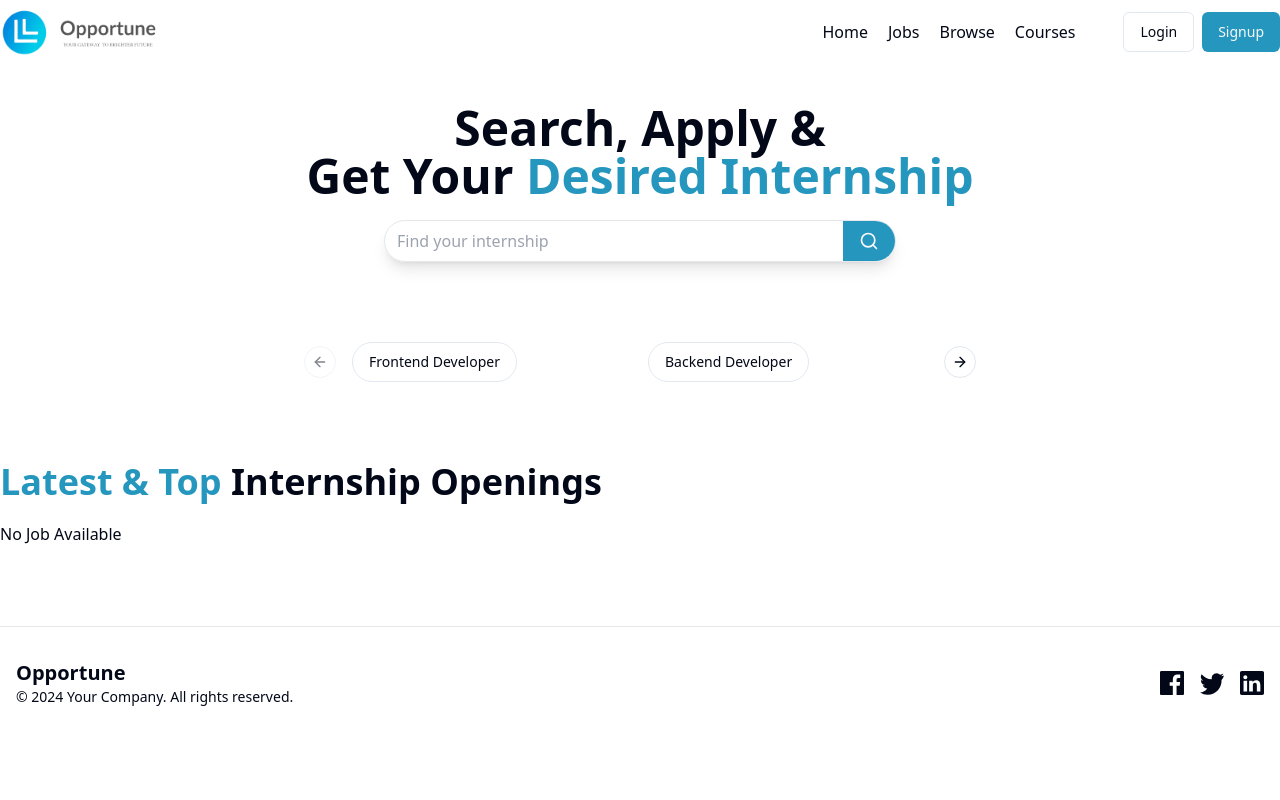
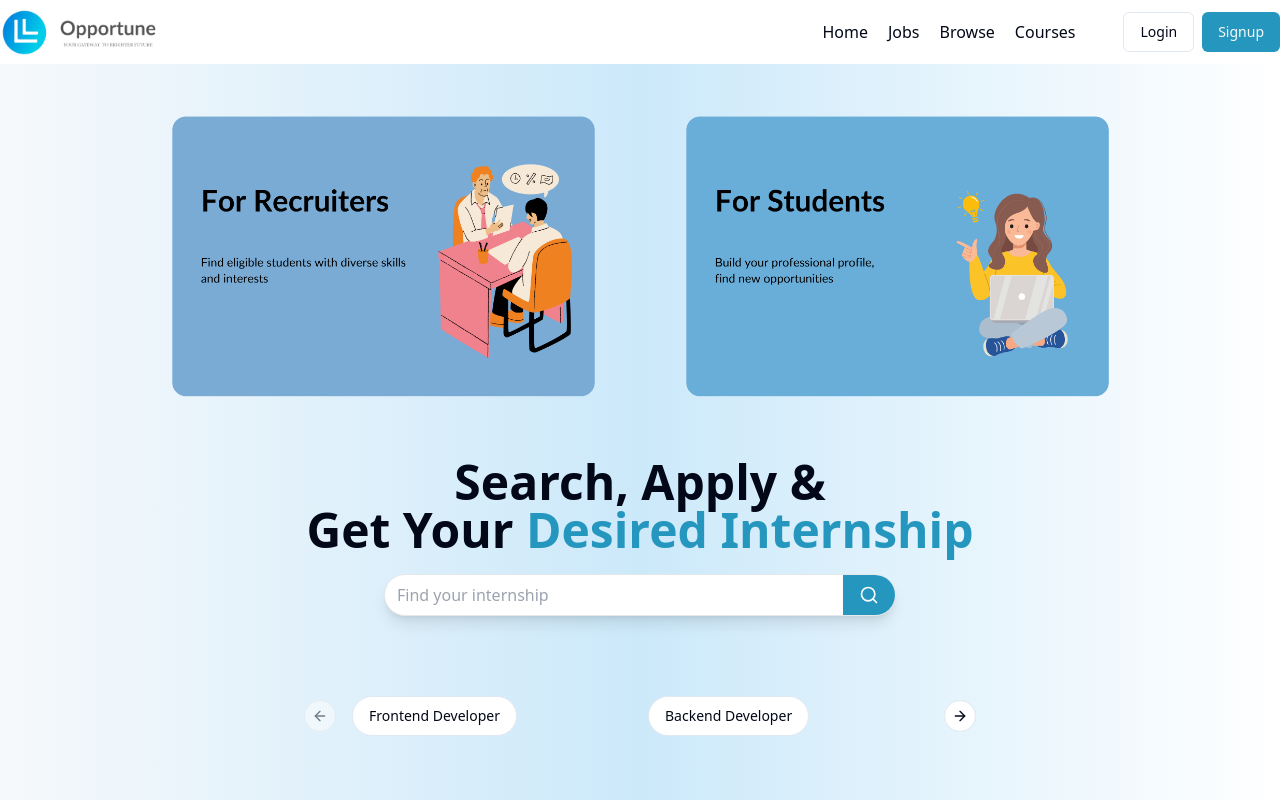
Before and after one commit to azmainmahpara/opportune, a React (Vite) app in the folder frontend/: page / in a window 1280 px wide. Shown: the top 800 px of the page. Built offline with nearby package versions, Linux system fonts and the light colour scheme; no server answers.

Commit message:
ui changes 4

```diff
--- a/frontend/src/components/FilterCard.jsx
+++ b/frontend/src/components/FilterCard.jsx
@@ -11,12 +11,9 @@ const fitlerData = [
     },
     {
         fitlerType: "Industry",
-        array: ["Tech", "Business", "Healthcare"]
+        array: ["Tech", "Business", "Healthcare", "IT", "Software"]
     },
-    {
-        fitlerType: "Salary",
-        array: ["RM 0-500 ", "RM 500-1000"]
-    },
+
 ]
 
 const FilterCard = () => {
@@ -29,31 +26,41 @@ const FilterCard = () => {
         dispatch(setSearchedQuery(selectedValue));
     },[selectedValue]);
     return (
-        <div className='w-full bg-white p-3 rounded-md'>
-            <h1 className='font-bold text-lg'>Filter Jobs</h1>
-            <hr className='mt-3' />
-            <RadioGroup value={selectedValue} onValueChange={changeHandler}>
-                {
-                    fitlerData.map((data, index) => (
-                        <div>
-                            <h1 className='font-bold text-lg'>{data.fitlerType}</h1>
-                            {
-                                data.array.map((item, idx) => {
-                                    const itemId = `id${index}-${idx}`
-                                    return (
-                                        <div className='flex items-center space-x-2 my-2'>
-                                            <RadioGroupItem value={item} id={itemId} />
-                                            <Label htmlFor={itemId}>{item}</Label>
-                                        </div>
-                                    )
-                                })
-                            }
+        <div className="w-full bg-white p-5 rounded-md shadow-md">
+          <h1 className="font-bold text-xl text-gray-800 mb-4">Filter Jobs</h1>
+          <hr className="border-gray-300 mb-4" />
+          <div className="flex gap-6">
+            {fitlerData.map((data, index) => (
+              <div key={index} className="relative group">
+                <button className="font-semibold text-gray-700 hover:text-gray-900 px-4 py-2 bg-gray-100 rounded-md border border-gray-300">
+                  {data.fitlerType}
+                </button>
+                {/* Dropdown Menu */}
+                <div className="absolute left-0 mt-2 bg-white border border-gray-200 rounded-md shadow-lg hidden group-hover:block z-10">
+                  <RadioGroup value={selectedValue} onValueChange={changeHandler} className="p-3">
+                    {data.array.map((item, idx) => {
+                      const itemId = `id${index}-${idx}`;
+                      return (
+                        <div
+                          key={itemId}
+                          className="flex items-center px-4 py-2 hover:bg-gray-100"
+                        >
+                          <RadioGroupItem value={item} id={itemId} />
+                          <Label htmlFor={itemId} className="ml-2 text-gray-600">
+                            {item}
+                          </Label>
                         </div>
-                    ))
-                }
-            </RadioGroup>
+                      );
+                    })}
+                  </RadioGroup>
+                </div>
+              </div>
+            ))}
+          </div>
         </div>
-    )
+      )
+
+
 }
 
 export default FilterCard
--- a/frontend/src/components/HeroSection.jsx
+++ b/frontend/src/components/HeroSection.jsx
@@ -17,22 +17,38 @@ const HeroSection = () => {
 
     return (
         <div className='text-center'>
+
+    {/* New Image Section */}
+    <div className="grid grid-cols-2 gap-1 my-11 mx-auto max-w-5xl">
+        <div className="flex items-center justify-center">
+            <img src="/images/home1.png" alt="Employer" className="w-[90%] h-auto" />
+        </div>
+        <div className="flex items-center justify-center">
+            <img src="/images/home2.png" alt="Candidate" className="w-[90%] h-auto" />
+        </div>
+    </div>
+
     <div className='flex flex-col gap-5 my-10'>
         <h1 className='text-5xl font-bold'>Search, Apply & <br /> Get Your <span className='text-[#2596be]'>Desired Internship</span></h1>
-                <div className='flex w-[40%] shadow-lg border border-gray-200 pl-3 rounded-full items-center gap-4 mx-auto'>
-                    <input
+        <div
+  className="flex w-[40%] shadow-lg border border-gray-200 pl-3 rounded-full items-center gap-4 mx-auto"
+  style={{ backgroundColor: 'white' }}
+>            <input
                 type="text"
                 placeholder='Find your internship'
                 onChange={(e) => setQuery(e.target.value)}
                 className='outline-none border-none w-full'
-
             />
             <Button onClick={searchJobHandler} className="rounded-r-full bg-[#2596be]">
                 <Search className='h-5 w-5' />
             </Button>
         </div>
     </div>
+
+
 </div>
+
+
     )
 }
 
--- a/frontend/src/components/Home.jsx
+++ b/frontend/src/components/Home.jsx
@@ -19,8 +19,12 @@ const Home = () => {
     }
   }, []);
   return (
-    <div>
-      <Navbar />
+<div
+    style={{
+      background: 'linear-gradient(90deg, rgba(246,249,251,1) 0%, rgba(204,233,250,1) 50%, rgba(255,255,255,1) 100%)',
+      minHeight: '100vh', // Ensures the background covers the viewport height
+    }}
+  >      <Navbar />
       <HeroSection />
       <CategoryCarousel />
       <LatestJobs />
--- a/frontend/src/components/LatestJobs.jsx
+++ b/frontend/src/components/LatestJobs.jsx
@@ -15,6 +15,8 @@ const LatestJobs = () => {
                     allJobs.length <= 0 ? <span>No Job Available</span> : allJobs?.slice(0,6).map((job) => <LatestJobCards key={job._id} job={job}/>)
                 }
             </div>
+
+
         </div>
     )
 }
--- a/frontend/src/components/shared/Footer.jsx
+++ b/frontend/src/components/shared/Footer.jsx
@@ -2,7 +2,7 @@ import React from 'react';
 
 const Footer = () => {
   return (
-    <footer className="border-t border-t-gray-200 py-8">
+    <footer className="bg-white border-t border-t-gray-200 py-8">
       <div className="container mx-auto px-4">
         <div className="flex flex-col md:flex-row justify-between items-center">
           <div className="mb-4 md:mb-0">
--- a/frontend/src/components/shared/Navbar.jsx
+++ b/frontend/src/components/shared/Navbar.jsx
@@ -29,7 +29,7 @@ const Navbar = () => {
         }
     }
     return (
-<div className='bg-white' >
+<div className='bg-white'  >
 <div className='flex items-center justify-between mx-auto max-w-7xl h-16'>
                 <div>
                     <Link to="/">
```
Also changed, not shown: frontend/public/images/home1.png (added), frontend/public/images/home2.png (added). Lines whose indentation alone changed are shown as unchanged.
